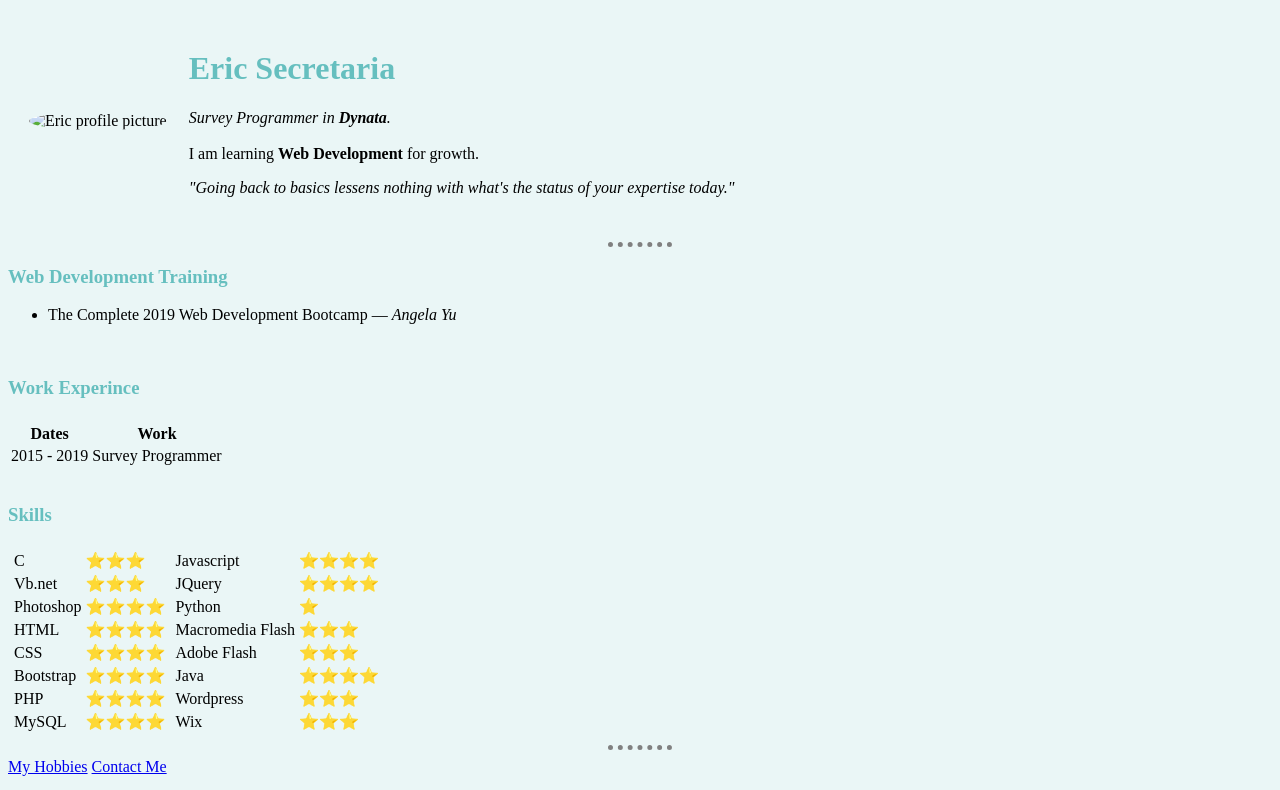
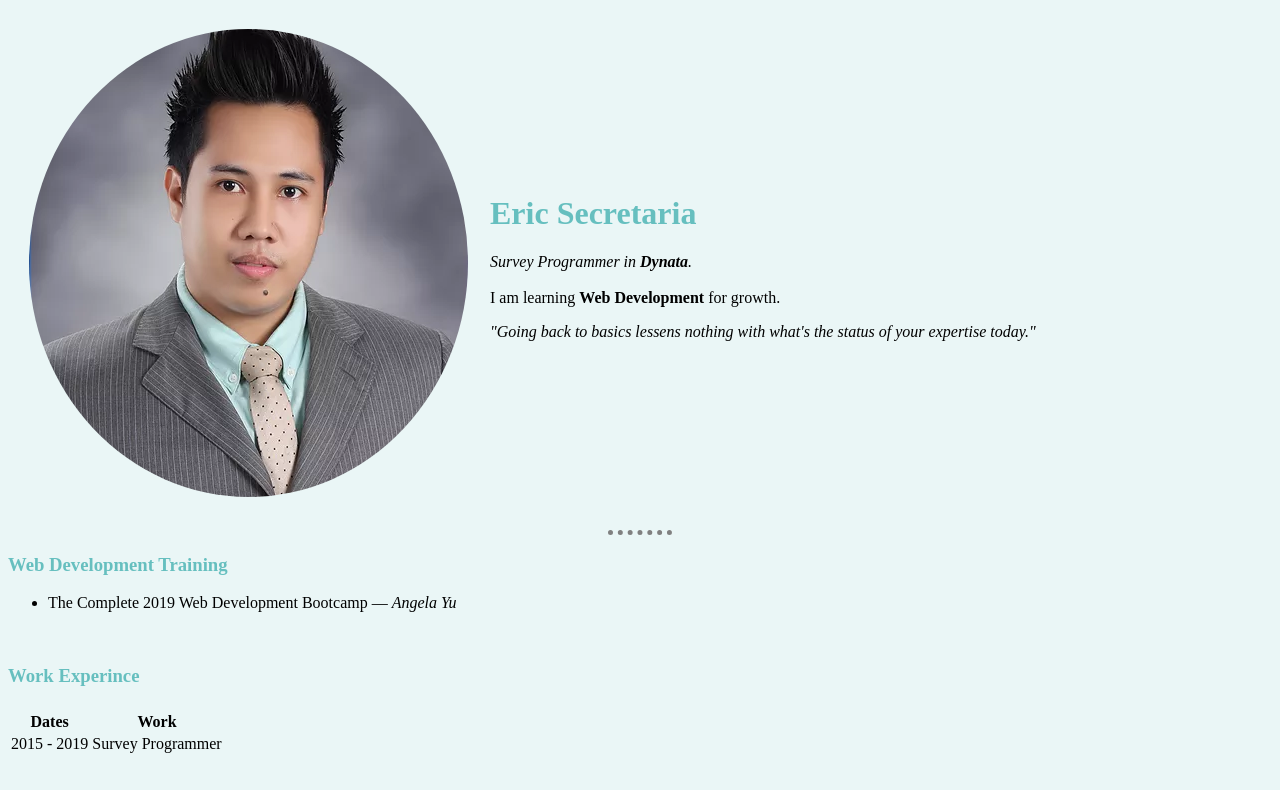
Before and after one commit to esecretaria/cv-tcw-AngelaYu, a plain HTML site: page index.html in a window 1280 px wide. Shown: the top 790 px of the page. Drawn offline with Linux system fonts and the light colour scheme.

Commit message:
Update index.html

```diff
--- a/index.html
+++ b/index.html
@@ -9,7 +9,7 @@
     <table cellspacing="20">
       <tr>
         <td>
-          <img src="images/test.png" alt="Eric profile picture">
+          <img src="test.png" alt="Eric profile picture">
         </td>
         <td>
           <h1>Eric Secretaria</h1>
```
